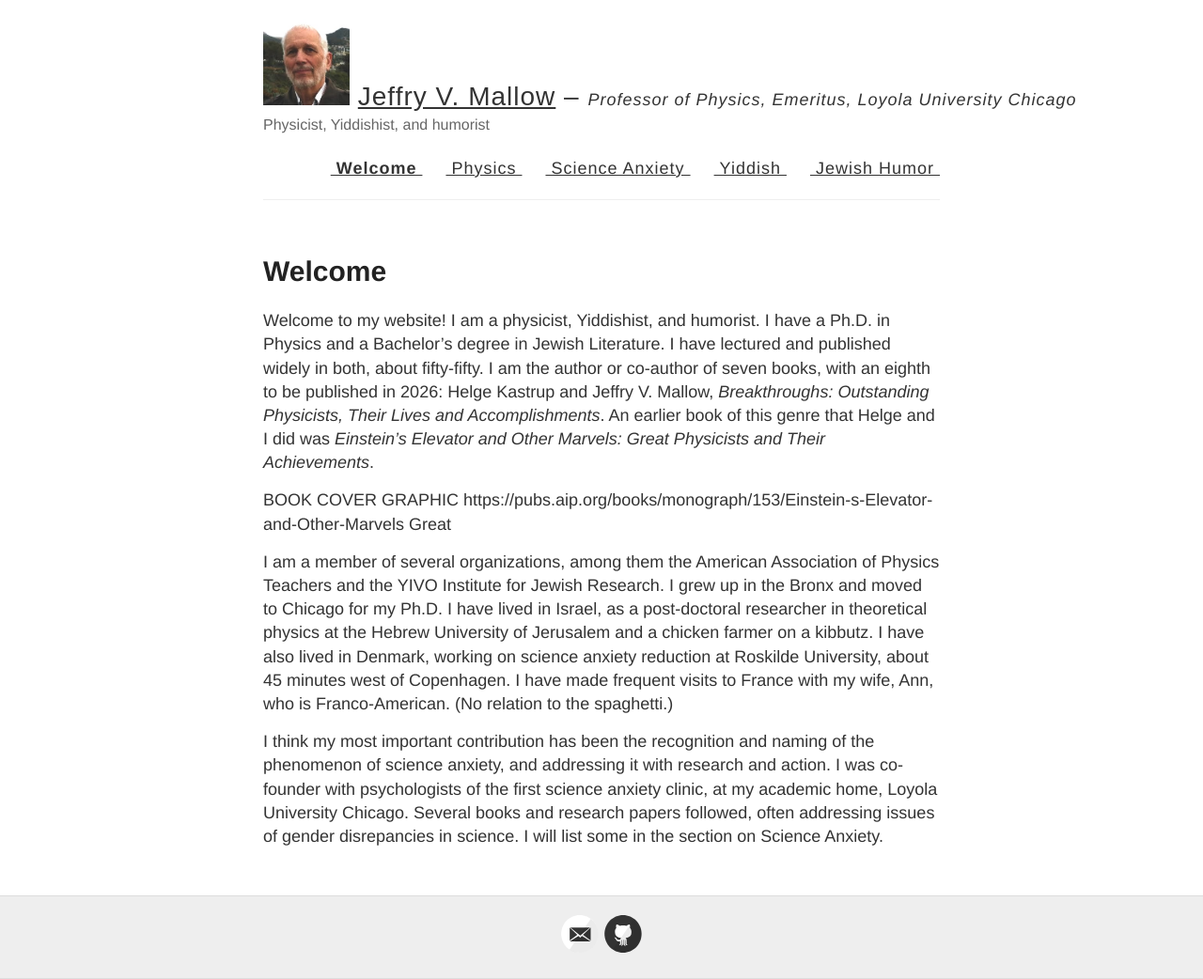
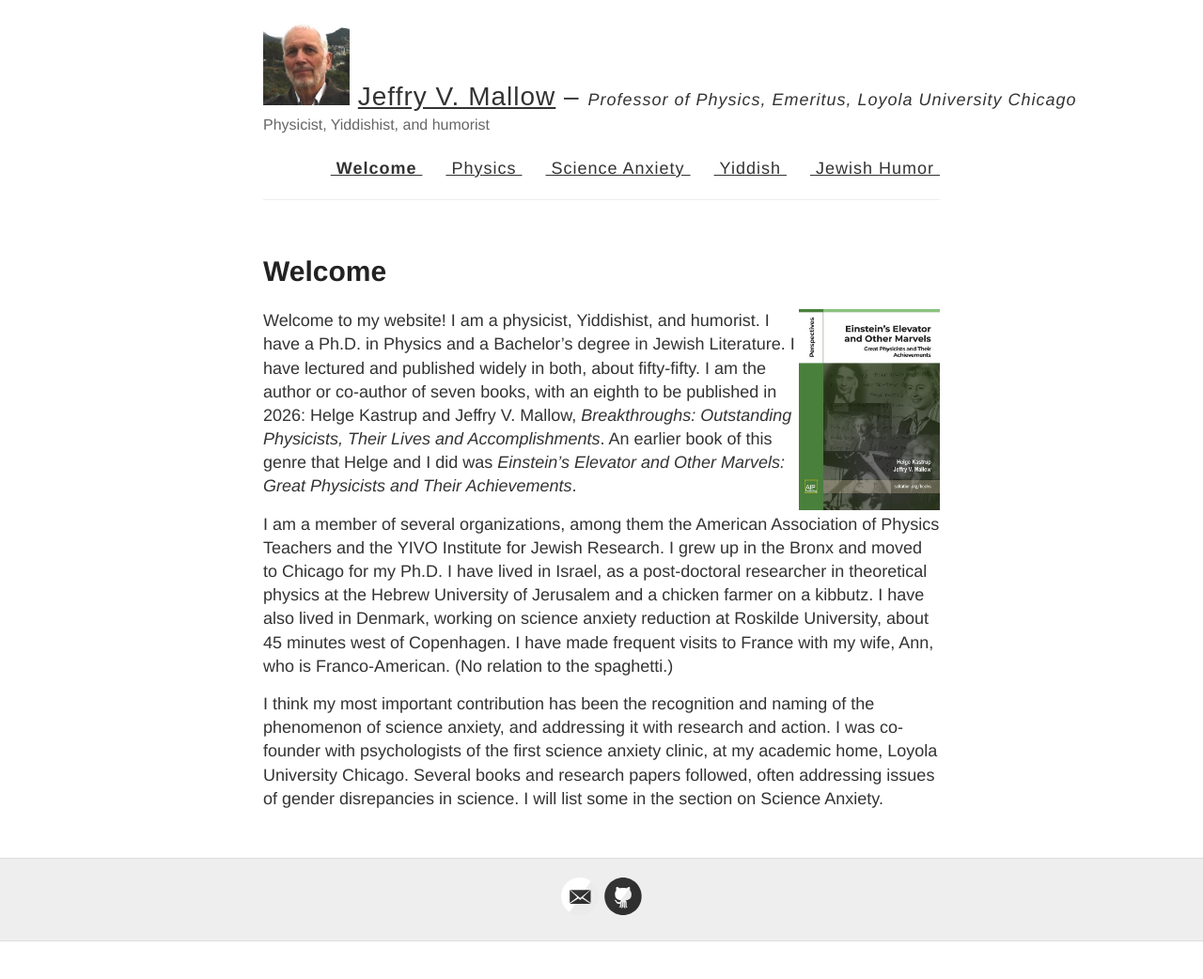
Before and after one commit to jvmallow/jvmallow.github.io, a Jekyll site: the page built from welcome.md, in a window 1280 px wide. Shown: the whole page at 94% size. Built offline with Jekyll 4.4.1, drawn with Linux system fonts in a browser that asks for light colours; after the commit the page ends 1002 px from its top, so only the background shows below that.

Commit message:
Update welcome.md

```diff
--- a/welcome.md
+++ b/welcome.md
@@ -7,9 +7,9 @@ redirect_from:
 ---
 
 
+<img src="https://raw.githubusercontent.com/jvmallow/jvmallow.github.io/refs/heads/main/images/book_cover.jpeg" width=150 align="right"/>
+
 Welcome to my website! I am a physicist, Yiddishist, and humorist. I have a Ph.D. in Physics and a Bachelor's degree in Jewish Literature. I have lectured and published widely in both, about fifty-fifty.  I am the author or co-author of seven books, with an eighth to be published in 2026: Helge Kastrup and Jeffry V. Mallow, *Breakthroughs: Outstanding Physicists, Their Lives and Accomplishments*. An earlier book of this genre that Helge and I did was *Einstein’s Elevator and Other Marvels: Great Physicists and Their Achievements*.
-
-BOOK COVER GRAPHIC https://pubs.aip.org/books/monograph/153/Einstein-s-Elevator-and-Other-Marvels Great
 
 I am a member of several organizations, among them the American Association of Physics Teachers and the YIVO Institute for Jewish Research. I grew up in the Bronx and moved to Chicago for my Ph.D. I have lived in Israel, as a post-doctoral researcher in theoretical physics at the Hebrew University of Jerusalem and a chicken farmer on a kibbutz. I have also lived in Denmark, working on science anxiety reduction at Roskilde University, about 45 minutes west of Copenhagen. I have made frequent visits to France with my wife, Ann, who is Franco-American. (No relation to the spaghetti.)
 
```
